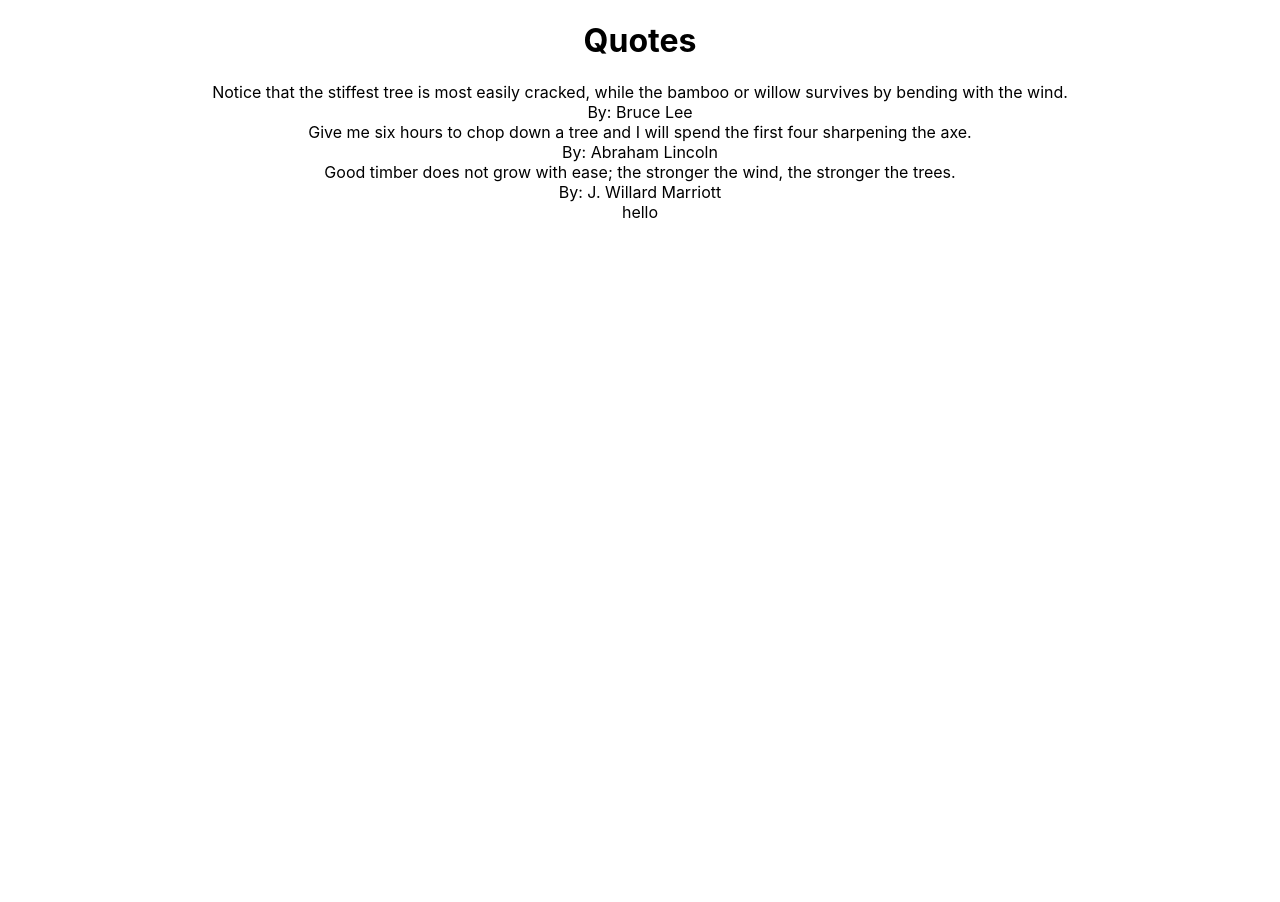
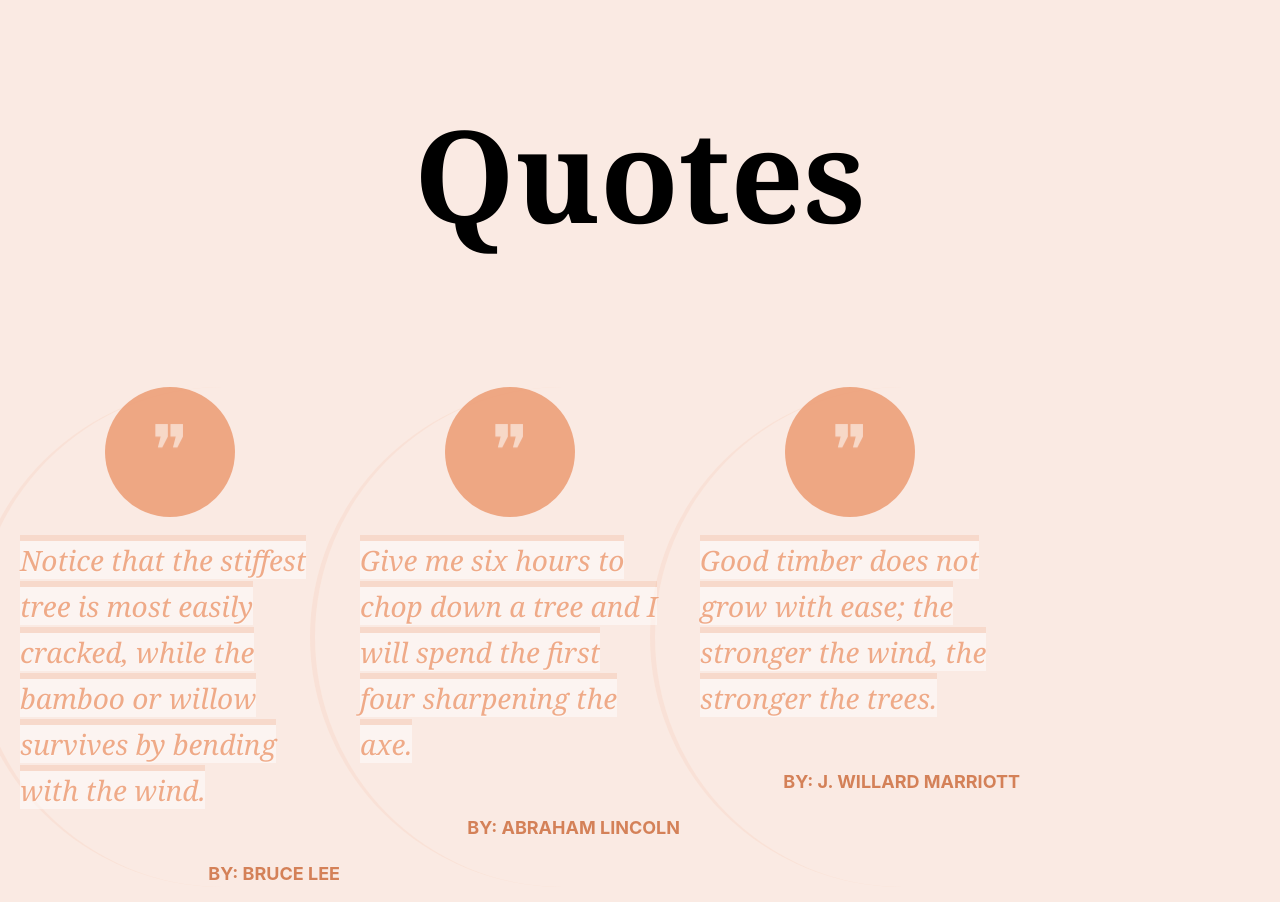
Before and after one commit to jendhordejan/quotes-react-app, a React (Create React App) app: page / in a window 1280 px wide. Before the commit the page ends 800 px from the top, so only its background shows below. Built offline with nearby package versions, Linux system fonts and the light colour scheme.

Commit message:
added some css: Quote.css, QuoteSearcher.css, Title.css

```diff
--- a/src/App.css
+++ b/src/App.css
@@ -1,5 +1,5 @@
 .App {
-  text-align: center;
+  background: repeat rgba(235, 150, 108, 0.1);
 }
 
 .App-logo {
@@ -36,3 +36,11 @@
     transform: rotate(360deg);
   }
 }
+
+body {
+  background: repeat rgba(235, 150, 108, 0.1);
+}
+
+.main {
+  position: relative;
+}
--- a/src/App.js
+++ b/src/App.js
@@ -6,7 +6,7 @@
   return (
     <div className="App">
       <QuoteSearcher />
-      hello
+
     </div>
   );
 }
--- /dev/null
+++ b/src/components/Quote.css
@@ -0,0 +1,88 @@
+.mb-wrap {
+  margin: 20px auto;
+  padding: 20px;
+  position: relative;
+  width: 300px;
+}
+
+.mb-wrap p {
+  margin: 0;
+  padding: 0;
+}
+
+.mb-wrap blockquote {
+  margin: 0;
+  padding: 0;
+  position: relative;
+}
+
+.mb-wrap cite {
+  font-style: normal;
+}
+
+.mb-style-2 blockquote {
+  padding-top: 150px;
+}
+
+.mb-style-2 blockquote:after {
+  background: none repeat scroll 0 0 rgba(235, 150, 108, 0.8);
+  border-radius: 50% 50% 50% 50%;
+  color: rgba(255, 255, 255, 0.5);
+  content: "❞";
+  font-family: "icons";
+  font-size: 70px;
+  height: 130px;
+  left: 50%;
+  line-height: 130px;
+  margin-left: -65px;
+  position: absolute;
+  text-align: center;
+  text-shadow: 0 1px 1px rgba(255, 255, 255, 0.1);
+  top: 0;
+  width: 130px;
+}
+.mb-style-2 blockquote:before {
+  border-left: 5px solid rgba(235, 150, 108, 0.1);
+  border-radius: 50% 50% 50% 50%;
+  content: "";
+  height: 500px;
+  left: -50px;
+  position: absolute;
+  top: 0;
+  width: 500px;
+  z-index: -1;
+}
+
+.mb-style-2 blockquote p {
+  background: none repeat scroll 0 0 rgba(255, 255, 255, 0.5);
+  box-shadow: 0 -6px 0 rgba(235, 150, 108, 0.2);
+  color: rgba(235, 150, 108, 0.8);
+  display: inline;
+  font-family: Baskerville, Georgia, serif;
+  font-style: italic;
+  font-size: 28px;
+  line-height: 46px;
+  text-shadow: 0 1px 1px rgba(255, 255, 255, 0.5);
+}
+
+.mb-attribution {
+  text-align: right;
+}
+
+.mb-author {
+  color: #d48158;
+  font-size: 18px;
+  font-weight: bold;
+  padding-top: 10px;
+  text-shadow: 0 1px 1px rgba(255, 255, 255, 0.1);
+  text-transform: uppercase;
+}
+
+cite a {
+  color: #d7aa94;
+  font-style: italic;
+}
+
+cite a:hover {
+  color: #d48158;
+}
--- a/src/components/Quote.js
+++ b/src/components/Quote.js
@@ -1,12 +1,19 @@
 import React, { Component } from "react";
+import "./Quote.css";
 
 export default class Quote extends Component {
   render() {
     const { quoteId, quoteText, quoteAuthor } = this.props;
     return (
-      <div className="quote-items" id={quoteId} key={quoteId}>
-        <div className="quote-text">{quoteText}</div>
-        <div className="quote-author">By: {quoteAuthor}</div>
+      <div>
+        <div className="mb-wrap mb-style-2" id={quoteId} key={quoteId}>
+          <blockquote cite="http://www.gutenberg.org/ebboks/11">
+            <p> {quoteText}</p>
+          </blockquote>
+        </div>
+        <div class="mb-attribution">
+          <p class="mb-author">By: {quoteAuthor}</p>
+        </div>
       </div>
     );
   }
--- /dev/null
+++ b/src/components/QuoteSearcher.css
@@ -0,0 +1,9 @@
+.flex-header-container {
+  display: flex;
+  flex-direction: column;
+}
+
+.flex-quotelist-container {
+  display: flex;
+  flex-direction: row;
+}
--- a/src/components/QuoteSearcher.js
+++ b/src/components/QuoteSearcher.js
@@ -1,6 +1,7 @@
 import React, { Component } from "react";
 import Title from "./Title";
 import Quote from "./Quote";
+import "./QuoteSearcher.css";
 
 export default class QuoteSearcher extends Component {
   state = {
@@ -38,10 +39,14 @@
   render() {
     return (
       <div className="quote-nav">
-        <div>
-          <Title title="Quotes" />
+        <div className="flex-header-container">
+          <div>
+            <Title title="Quotes" />
+          </div>
         </div>
-        {this.displayQuotes(this.state.quotes)}
+        <div className="flex-quotelist-container">
+          {this.displayQuotes(this.state.quotes)}
+        </div>
       </div>
     );
   }
--- /dev/null
+++ b/src/components/Title.css
@@ -0,0 +1,5 @@
+.Title {
+  font-family: "Cinzel Decorative", Georgia, serif;
+  font-size: 4em;
+  text-align: center;
+}
--- a/src/components/Title.js
+++ b/src/components/Title.js
@@ -1,4 +1,5 @@
 import React, { Component } from "react";
+import "./Title.css";
 
 export default class Title extends Component {
   render() {
```
